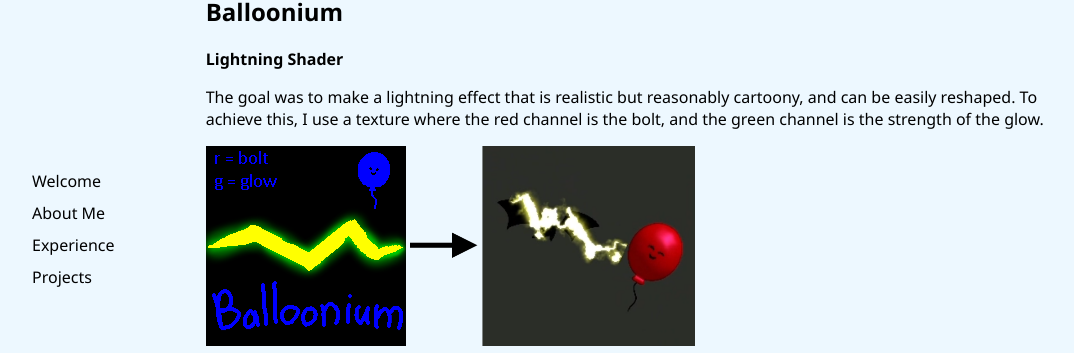
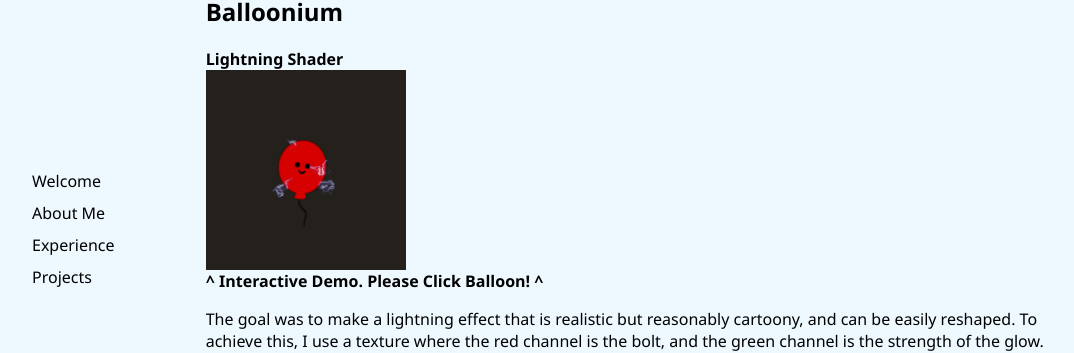
Before and after one commit to AidenKerr/personal-website, a Next.js app: page /portfolio in a window 1280 px wide. Shown: the part 171-524 px from the top of the page, without its empty margins (0-1074 px from the left). Built offline with nearby package versions, Linux system fonts and the light colour scheme.

Commit message:
add lightning demo to portfolio

```diff
--- a/pages/demos/lightningScene/Lightning.js
+++ b/pages/demos/lightningScene/Lightning.js
@@ -175,12 +175,18 @@ function Lightning({ lightningType, boltLength = 0.0, ...props }) {
     );
 }
 
-export default function LightningScene() {
+export default function LightningScene({ dimension }) {
     // TODO the Lightning component's buzz effect is kinda hacky right now because
     // I ran into issues w/ state updating. This can be revisited.
 
     return (
-        <Canvas style={{ width: 500, height: 500, background: '#24211C' }}>
+        <Canvas
+            style={{
+                width: dimension,
+                height: dimension,
+                background: '#24211C',
+            }}
+        >
             <Balloon scale={[4, 4, 1]} position={[-0.3, -0.6, 0]} />
             <Lightning
                 scale={[4, 4, 1]}
--- a/pages/demos/lightningScene/index.js
+++ b/pages/demos/lightningScene/index.js
@@ -1,5 +1,5 @@
 import LightningScene from './Lightning';
 
 export default function LightningSceneDemo() {
-    return <LightningScene />;
+    return <LightningScene dimension={500} />;
 }
--- a/pages/portfolio/index.js
+++ b/pages/portfolio/index.js
@@ -1,6 +1,8 @@
 import { Main } from '../../components/Main';
 import Image from 'next/image';
 import styles from './Portfolio.module.css';
+
+import LightningScene from '../demos/lightningScene/Lightning';
 
 import LightningImage from '../../public/images/lightning.png';
 
@@ -8,8 +10,8 @@ const Link = ({ href, title }) => (
     <a
         className={styles.link}
         href={`http://www.${href}`}
-    target="_blank"
-    rel="noreferrer"
+        target='_blank'
+        rel='noreferrer'
     >
         {title}
     </a>
@@ -27,22 +29,25 @@ export default function Portfolio() {
         <Main>
             <div className={styles.showcases}>
                 <h1>Portfolio</h1>
-        <Showcase title="Balloonium">
+                <Showcase title='Balloonium'>
                     <div>
                         <b>Lightning Shader</b>
+                        <LightningScene dimension={200} />
+                        <b>^ Interactive Demo. Please Click Balloon! ^</b>
                         <p>
-              The goal was to make a lightning effect that is realistic but
-              reasonably cartoony, and can be easily reshaped. To achieve this,
-              I use a texture where the red channel is the bolt, and the green
-              channel is the strength of the glow.
+                            The goal was to make a lightning effect that is
+                            realistic but reasonably cartoony, and can be easily
+                            reshaped. To achieve this, I use a texture where the
+                            red channel is the bolt, and the green channel is
+                            the strength of the glow.
                         </p>
                         <Image src={LightningImage} height={200} />
                         <p>
-              With the shader, I transform this texture into a lightning bolt.
-              Here is a video of it in action:
+                            With the shader, I transform this texture into a
+                            lightning bolt. Here is a video of it in action:
                         </p>
                         <video width={500} controls>
-              <source src="https://www.aidenkerr.com/videos/balloonium_zap_demo.mp4" />
+                            <source src='https://www.aidenkerr.com/videos/balloonium_zap_demo.mp4' />
                         </video>
                     </div>
                 </Showcase>
```
Lines whose indentation alone changed are shown as unchanged.
